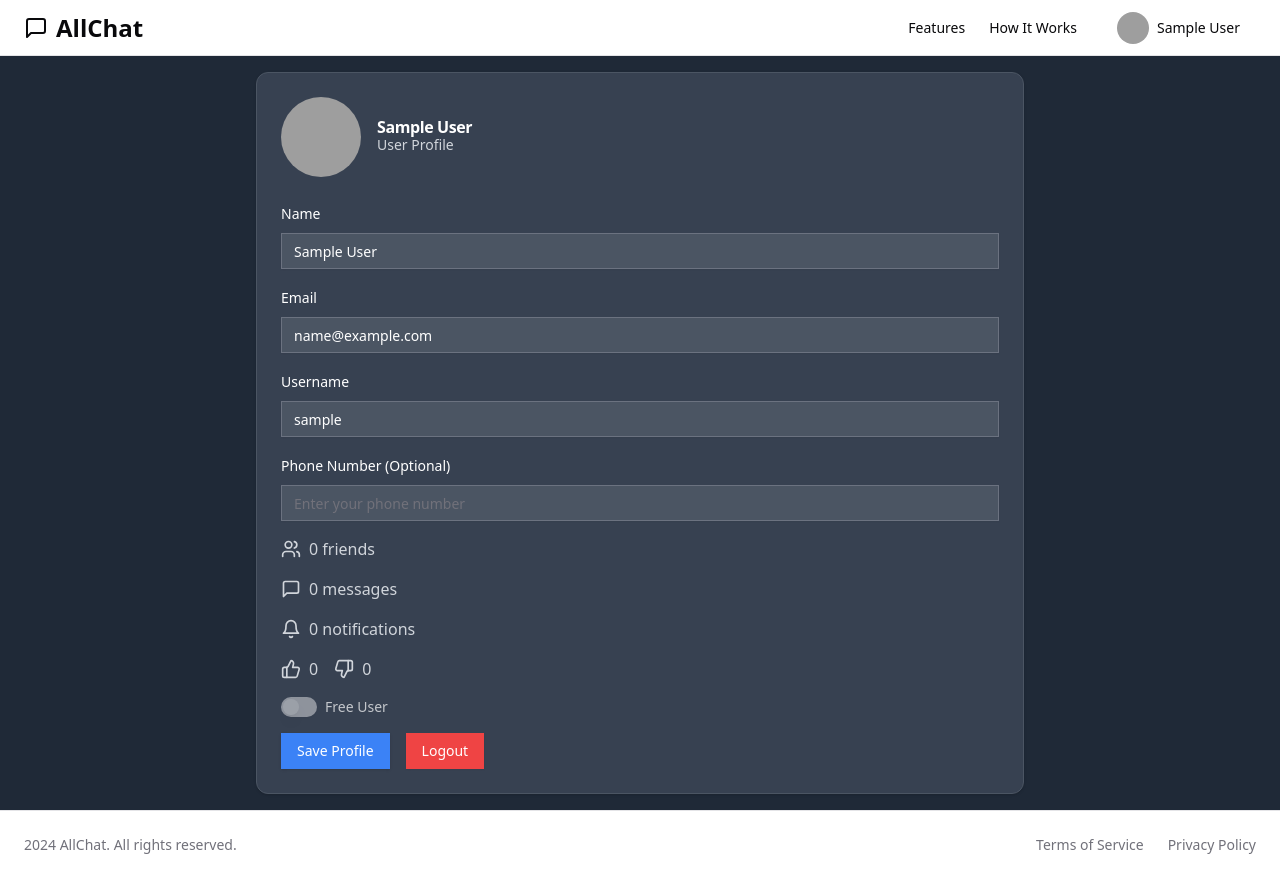
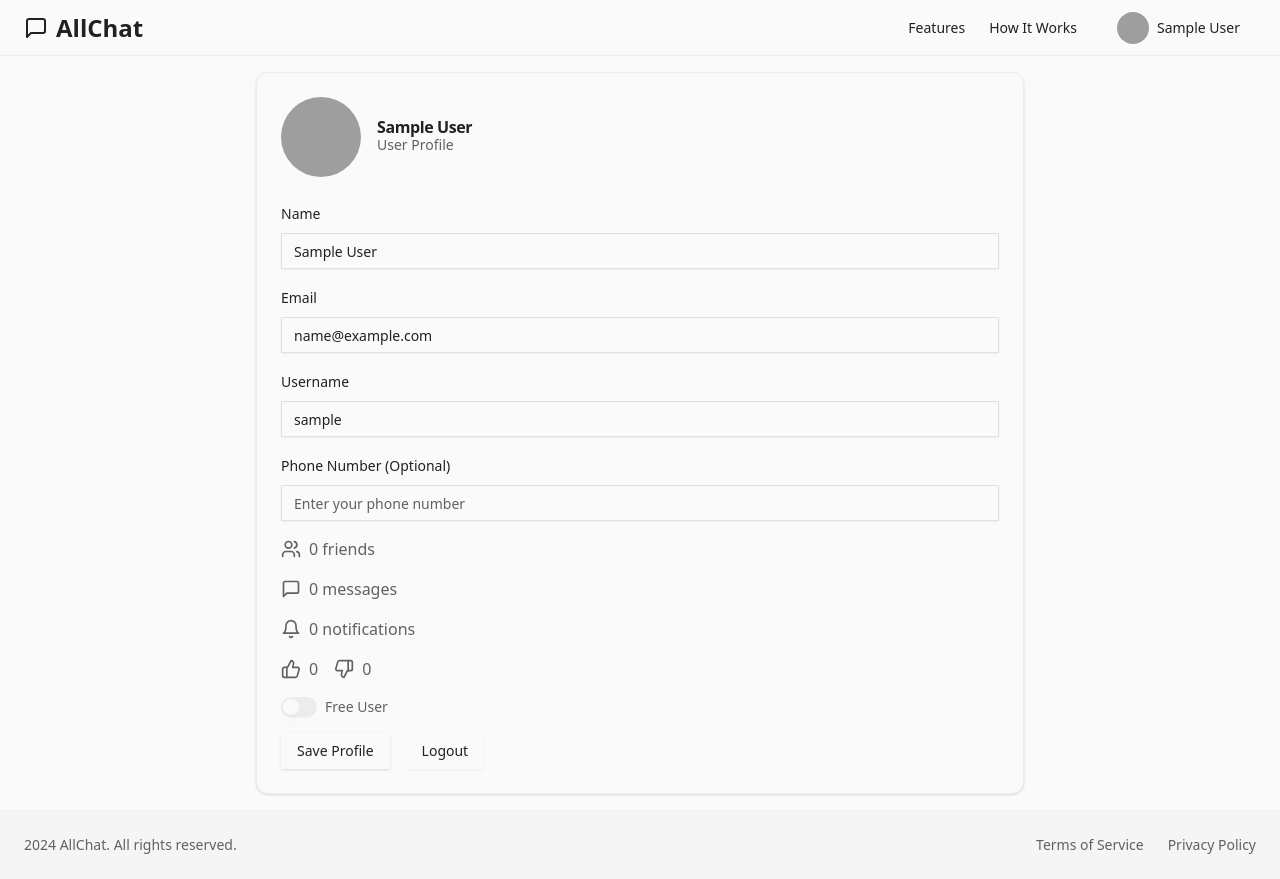
Before and after one commit to Mukul-Howale/AllChat, a Next.js app in the folder all-chat/: page /profile in a window 1280 px wide. Built offline with nearby package versions, Linux system fonts and the light colour scheme; sample sign-in values are in the browser's storage; grey boxes are pictures that could not be loaded.

Commit message:
Added color theme

```diff
--- a/all-chat/src/pages/profile.tsx
+++ b/all-chat/src/pages/profile.tsx
@@ -65,10 +65,10 @@ const UserProfile = observer(() => {
   if (!currentUser) return null;
 
   return (
-    <div className="flex flex-col min-h-screen bg-gray-800 text-white">
+    <div className="flex flex-col min-h-screen bg-theme-background text-theme-foreground">
       <Header />
       <main className="flex-grow flex items-center justify-center p-4">
-        <Card className="w-full max-w-3xl mx-auto bg-gray-700 border-gray-600">
+        <Card className="w-full max-w-3xl mx-auto bg-theme-background border-theme-border">
           <CardHeader>
             <div className="flex items-center space-x-4">
               <Avatar className="w-20 h-20">
@@ -79,67 +79,67 @@ const UserProfile = observer(() => {
                 />
               </Avatar>
               <div>
-                <CardTitle className="text-white">{currentUser.name}</CardTitle>
-                <CardDescription className="text-gray-300">User Profile</CardDescription>
+                <CardTitle className="text-theme-foreground">{currentUser.name}</CardTitle>
+                <CardDescription className="text-theme-muted">User Profile</CardDescription>
               </div>
             </div>
           </CardHeader>
           <CardContent className="space-y-4">
             <form onSubmit={handleSaveProfile} className="space-y-4">
               <div className="space-y-2">
-                <Label htmlFor="name" className="text-white">Name</Label>
+                <Label htmlFor="name" className="text-theme-foreground">Name</Label>
                 <Input
                   id="name"
                   type="text"
                   value={name}
                   onChange={(e) => setName(e.target.value)}
-                  className="bg-gray-600 text-white border-gray-500"
+                  className="bg-theme-background text-theme-foreground border-theme-input"
                 />
               </div>
               <div className="space-y-2">
-                <Label htmlFor="email" className="text-white">Email</Label>
+                <Label htmlFor="email" className="text-theme-foreground">Email</Label>
                 <Input
                   id="email"
                   type="email"
                   value={email}
                   onChange={(e) => setEmail(e.target.value)}
-                  className="bg-gray-600 text-white border-gray-500"
+                  className="bg-theme-background text-theme-foreground border-theme-input"
                 />
               </div>
               <div className="space-y-2">
-                <Label htmlFor="username" className="text-white">Username</Label>
+                <Label htmlFor="username" className="text-theme-foreground">Username</Label>
                 <Input
                   id="username"
                   type="text"
                   value={username}
                   onChange={(e) => setUsername(e.target.value)}
-                  className="bg-gray-600 text-white border-gray-500"
+                  className="bg-theme-background text-theme-foreground border-theme-input"
                 />
               </div>
               <div className="space-y-2">
-                <Label htmlFor="phone" className="text-white">Phone Number (Optional)</Label>
+                <Label htmlFor="phone" className="text-theme-foreground">Phone Number (Optional)</Label>
                 <Input
                   id="phone"
                   type="tel"
                   value={phoneNumber}
                   onChange={(e) => setPhoneNumber(e.target.value)}
                   placeholder="Enter your phone number"
-                  className="bg-gray-600 text-white border-gray-500"
+                  className="bg-theme-background text-theme-foreground border-theme-input"
                 />
               </div>
-              <div className="flex items-center space-x-2 text-gray-300">
+              <div className="flex items-center space-x-2 text-theme-muted">
                 <Users size={20} />
                 <span>{friendsCount} friends</span>
               </div>
-              <div className="flex items-center space-x-2 text-gray-300">
+              <div className="flex items-center space-x-2 text-theme-muted">
                 <MessageSquare size={20} />
                 <span>{messages} messages</span>
               </div>
-              <div className="flex items-center space-x-2 text-gray-300">
+              <div className="flex items-center space-x-2 text-theme-muted">
                 <Bell size={20} />
                 <span>{notifications} notifications</span>
               </div>
-              <div className="flex items-center space-x-4 text-gray-300">
+              <div className="flex items-center space-x-4 text-theme-muted">
                 <div className="flex items-center space-x-2">
                   <ThumbsUp size={20} />
                   <span>{thumbsUp}</span>
@@ -151,17 +151,17 @@ const UserProfile = observer(() => {
               </div>
               <div className="flex items-center space-x-2">
                 <Switch id="paid-user" checked={isPaidUser} disabled />
-                <Label htmlFor="paid-user" className="text-white">
+                <Label htmlFor="paid-user" className="text-theme-foreground">
                   {isPaidUser ? 'Paid User' : 'Free User'}
                 </Label>
               </div>
               <div className="flex space-x-4">
-                <Button type="submit" className="bg-blue-500 hover:bg-blue-600 text-white">Save Profile</Button>
+                <Button type="submit" className="bg-theme-button hover:bg-theme-button-hover text-theme-foreground">Save Profile</Button>
                 <Button
                   type="button"
                   variant="destructive"
                   onClick={handleLogout}
-                  className="bg-red-500 hover:bg-red-600 text-white"
+                  className="bg-theme-button-destructive hover:bg-theme-button-destructive-hover text-theme-foreground"
                 >
                   Logout
                 </Button>
--- a/all-chat/src/styles/globals.css
+++ b/all-chat/src/styles/globals.css
@@ -3,34 +3,118 @@
 @tailwind utilities;
 
 :root {
-  /* Light mode colors */
-  --background: 0 0% 100%;
-  --foreground: 240 10% 3.9%;
+  /* Material Design Color System */
 
-  --card: 0 0% 100%;
-  --card-foreground: 240 10% 3.9%;
+  /* Primary Colors */
+  --primary-50: 142 76% 97%;
+  --primary-100: 142 75% 90%;
+  --primary-200: 142 74% 83%;
+  --primary-300: 142 73% 74%;
+  --primary-400: 142 72% 63%;
+  --primary-500: 142 70% 45%; /* Main primary color */
+  --primary-600: 142 69% 40%;
+  --primary-700: 142 68% 35%;
+  --primary-800: 142 67% 30%;
+  --primary-900: 142 66% 25%;
 
-  --popover: 0 0% 100%;
-  --popover-foreground: 240 10% 3.9%;
+  /* Secondary Colors */
+  --secondary-50: 265 76% 97%;
+  --secondary-100: 265 75% 90%;
+  --secondary-200: 265 74% 83%;
+  --secondary-300: 265 73% 74%;
+  --secondary-400: 265 72% 63%;
+  --secondary-500: 265 70% 45%; /* Main secondary color */
+  --secondary-600: 265 69% 40%;
+  --secondary-700: 265 68% 35%;
+  --secondary-800: 265 67% 30%;
+  --secondary-900: 265 66% 25%;
 
-  --primary: 142 70% 45%;
-  --primary-foreground: 355.7 100% 97.3%;
+  /* Surface Colors */
+  --surface-50: 0 0% 98%;
+  --surface-100: 0 0% 96%;
+  --surface-200: 0 0% 93%;
+  --surface-300: 0 0% 88%;
+  --surface-400: 0 0% 74%;
+  --surface-500: 0 0% 62%;
+  --surface-600: 0 0% 46%;
+  --surface-700: 0 0% 38%;
+  --surface-800: 0 0% 26%;
+  --surface-900: 0 0% 13%;
 
-  --secondary: 142 50% 70%;
-  --secondary-foreground: 240 10% 3.9%;
+  /* Error Colors */
+  --error-50: 0 86% 97%;
+  --error-100: 0 85% 90%;
+  --error-200: 0 84% 83%;
+  --error-300: 0 83% 74%;
+  --error-400: 0 82% 63%;
+  --error-500: 0 84.2% 60.2%; /* Main error color */
+  --error-600: 0 72% 51%;
+  --error-700: 0 74% 42%;
+  --error-800: 0 70% 35%;
+  --error-900: 0 63% 31%;
 
-  --muted: 240 4.8% 95.9%;
-  --muted-foreground: 240 3.8% 46.1%;
+  /* System Colors */
+  --background: var(--surface-50);
+  --foreground: var(--surface-900);
+  --card: var(--surface-100);
+  --card-foreground: var(--surface-900);
+  --popover: var(--surface-50);
+  --popover-foreground: var(--surface-900);
+  --primary-main: var(--primary-500);
+  --primary-light: var(--primary-300);
+  --primary-dark: var(--primary-700);
+  --primary-foreground: var(--surface-50);
+  --secondary-main: var(--secondary-500);
+  --secondary-light: var(--secondary-300);
+  --secondary-dark: var(--secondary-700);
+  --secondary-foreground: var(--surface-50);
+  --muted: var(--surface-200);
+  --muted-foreground: var(--surface-700);
+  --accent: var(--secondary-200);
+  --accent-foreground: var(--secondary-800);
+  --destructive: var(--error-500);
+  --destructive-foreground: var(--surface-50);
+  --border: var(--surface-200);
+  --input: var(--surface-300);
+  --ring: var(--primary-500);
 
-  --accent: 240 4.8% 95.9%;
-  --accent-foreground: 240 10% 3.9%;
+  /* Elevation Shadows */
+  --shadow-1: 0 2px 1px -1px rgba(0,0,0,0.2),
+              0 1px 1px 0 rgba(0,0,0,0.14),
+              0 1px 3px 0 rgba(0,0,0,0.12);
+  --shadow-2: 0 3px 1px -2px rgba(0,0,0,0.2),
+              0 2px 2px 0 rgba(0,0,0,0.14),
+              0 1px 5px 0 rgba(0,0,0,0.12);
+  --shadow-3: 0 3px 3px -2px rgba(0,0,0,0.2),
+              0 3px 4px 0 rgba(0,0,0,0.14),
+              0 1px 8px 0 rgba(0,0,0,0.12);
+}
 
-  --destructive: 0 84.2% 60.2%;
-  --destructive-foreground: 0 0% 98%;
-
-  --border: 240 5.9% 90%;
-  --input: 240 5.9% 90%;
-  --ring: 142 70% 45%;
+/* Dark mode overrides */
+.dark {
+  --background: var(--surface-900);
+  --foreground: var(--surface-50);
+  --card: var(--surface-800);
+  --card-foreground: var(--surface-50);
+  --popover: var(--surface-800);
+  --popover-foreground: var(--surface-50);
+  --primary-main: var(--primary-300);
+  --primary-light: var(--primary-200);
+  --primary-dark: var(--primary-400);
+  --primary-foreground: var(--surface-900);
+  --secondary-main: var(--secondary-300);
+  --secondary-light: var(--secondary-200);
+  --secondary-dark: var(--secondary-400);
+  --secondary-foreground: var(--surface-900);
+  --muted: var(--surface-700);
+  --muted-foreground: var(--surface-300);
+  --accent: var(--secondary-700);
+  --accent-foreground: var(--secondary-200);
+  --destructive: var(--error-400);
+  --destructive-foreground: var(--surface-900);
+  --border: var(--surface-700);
+  --input: var(--surface-600);
+  --ring: var(--primary-400);
 }
 
 * {
@@ -41,11 +125,20 @@ body {
   @apply bg-background text-foreground;
 }
 
-.light {
-  color-scheme: light;
+/* Material Design Utility Classes */
+.elevation-1 {
+  box-shadow: var(--shadow-1);
 }
 
-/* Add Tailwind theme classes */
+.elevation-2 {
+  box-shadow: var(--shadow-2);
+}
+
+.elevation-3 {
+  box-shadow: var(--shadow-3);
+}
+
+/* Theme Classes */
 .bg-theme-background {
   @apply bg-background;
 }
@@ -55,19 +148,43 @@ body {
 }
 
 .bg-theme-primary {
-  @apply bg-primary;
+  background-color: hsl(var(--primary-main));
+}
+
+.bg-theme-primary-light {
+  background-color: hsl(var(--primary-light));
+}
+
+.bg-theme-primary-dark {
+  background-color: hsl(var(--primary-dark));
 }
 
 .text-theme-primary {
-  @apply text-primary-foreground;
+  color: hsl(var(--primary-foreground));
 }
 
 .bg-theme-secondary {
-  @apply bg-secondary;
+  background-color: hsl(var(--secondary-main));
+}
+
+.bg-theme-secondary-light {
+  background-color: hsl(var(--secondary-light));
+}
+
+.bg-theme-secondary-dark {
+  background-color: hsl(var(--secondary-dark));
 }
 
 .text-theme-secondary {
-  @apply text-secondary-foreground;
+  color: hsl(var(--secondary-foreground));
+}
+
+.bg-theme-surface {
+  background-color: hsl(var(--surface-100));
+}
+
+.text-theme-surface {
+  color: hsl(var(--surface-900));
 }
 
 .border-theme-border {
--- a/all-chat/tailwind.config.js
+++ b/all-chat/tailwind.config.js
@@ -2,7 +2,7 @@
 module.exports = {
   darkMode: ['class'],
   content: [
-    './src/**/*.{js,ts,jsx,tsx}', // Ensure it includes your src folder
+    './src/**/*.{js,ts,jsx,tsx}',
     './components/**/*.{js,ts,jsx,tsx}',
     './pages/**/*.{js,ts,jsx,tsx}',
   ],
@@ -14,6 +14,67 @@ module.exports = {
         sm: 'calc(var(--radius) - 4px)'
       },
       colors: {
+        // Primary Colors
+        primary: {
+          50: 'hsl(var(--primary-50))',
+          100: 'hsl(var(--primary-100))',
+          200: 'hsl(var(--primary-200))',
+          300: 'hsl(var(--primary-300))',
+          400: 'hsl(var(--primary-400))',
+          500: 'hsl(var(--primary-500))',
+          600: 'hsl(var(--primary-600))',
+          700: 'hsl(var(--primary-700))',
+          800: 'hsl(var(--primary-800))',
+          900: 'hsl(var(--primary-900))',
+          DEFAULT: 'hsl(var(--primary-main))',
+          light: 'hsl(var(--primary-light))',
+          dark: 'hsl(var(--primary-dark))',
+          foreground: 'hsl(var(--primary-foreground))'
+        },
+        // Secondary Colors
+        secondary: {
+          50: 'hsl(var(--secondary-50))',
+          100: 'hsl(var(--secondary-100))',
+          200: 'hsl(var(--secondary-200))',
+          300: 'hsl(var(--secondary-300))',
+          400: 'hsl(var(--secondary-400))',
+          500: 'hsl(var(--secondary-500))',
+          600: 'hsl(var(--secondary-600))',
+          700: 'hsl(var(--secondary-700))',
+          800: 'hsl(var(--secondary-800))',
+          900: 'hsl(var(--secondary-900))',
+          DEFAULT: 'hsl(var(--secondary-main))',
+          light: 'hsl(var(--secondary-light))',
+          dark: 'hsl(var(--secondary-dark))',
+          foreground: 'hsl(var(--secondary-foreground))'
+        },
+        // Surface Colors
+        surface: {
+          50: 'hsl(var(--surface-50))',
+          100: 'hsl(var(--surface-100))',
+          200: 'hsl(var(--surface-200))',
+          300: 'hsl(var(--surface-300))',
+          400: 'hsl(var(--surface-400))',
+          500: 'hsl(var(--surface-500))',
+          600: 'hsl(var(--surface-600))',
+          700: 'hsl(var(--surface-700))',
+          800: 'hsl(var(--surface-800))',
+          900: 'hsl(var(--surface-900))',
+        },
+        // Error Colors
+        error: {
+          50: 'hsl(var(--error-50))',
+          100: 'hsl(var(--error-100))',
+          200: 'hsl(var(--error-200))',
+          300: 'hsl(var(--error-300))',
+          400: 'hsl(var(--error-400))',
+          500: 'hsl(var(--error-500))',
+          600: 'hsl(var(--error-600))',
+          700: 'hsl(var(--error-700))',
+          800: 'hsl(var(--error-800))',
+          900: 'hsl(var(--error-900))',
+        },
+        // System Colors
         background: 'hsl(var(--background))',
         foreground: 'hsl(var(--foreground))',
         card: {
@@ -23,14 +84,6 @@ module.exports = {
         popover: {
           DEFAULT: 'hsl(var(--popover))',
           foreground: 'hsl(var(--popover-foreground))'
-  			},
-  			primary: {
-  				DEFAULT: 'hsl(var(--primary))',
-  				foreground: 'hsl(var(--primary-foreground))'
-  			},
-  			secondary: {
-  				DEFAULT: 'hsl(var(--secondary))',
-  				foreground: 'hsl(var(--secondary-foreground))'
         },
         muted: {
           DEFAULT: 'hsl(var(--muted))',
@@ -46,14 +99,12 @@ module.exports = {
         },
         border: 'hsl(var(--border))',
         input: 'hsl(var(--input))',
-  			ring: 'hsl(var(--ring))',
-  			chart: {
-  				'1': 'hsl(var(--chart-1))',
-  				'2': 'hsl(var(--chart-2))',
-  				'3': 'hsl(var(--chart-3))',
-  				'4': 'hsl(var(--chart-4))',
-  				'5': 'hsl(var(--chart-5))'
-  			}
+        ring: 'hsl(var(--ring))'
+      },
+      boxShadow: {
+        'elevation-1': 'var(--shadow-1)',
+        'elevation-2': 'var(--shadow-2)',
+        'elevation-3': 'var(--shadow-3)',
       }
     }
   },
```
Lines whose indentation alone changed are shown as unchanged.
